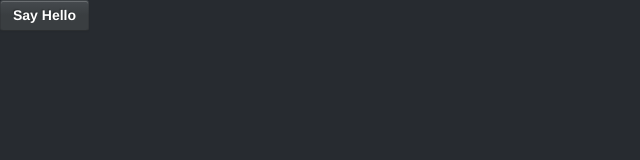
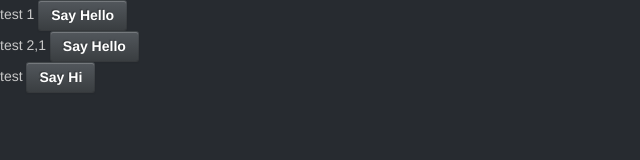
Before and after one commit to moonrise/angsb, a website: page joe-eames-fundamentals/app/DirectiveController.html in a window 1280 px wide. Shown: the whole page, without its empty margins (0-640 px from the left). Drawn offline with Linux system fonts and the light colour scheme.

Commit message:
directive controller sharing

```diff
--- a/joe-eames-fundamentals/app/DirectiveController.html
+++ b/joe-eames-fundamentals/app/DirectiveController.html
@@ -8,8 +8,17 @@
 </head>
 
 <body>
-    <!--<greetings/>-->
-    <greetings ctrl="greetings"/>
+    <div>test 1
+        <greetings add1/>
+    </div>
+
+    <div>test 2,1
+        <greetings add2 add1/>
+    </div>
+
+    <div>test
+        <greetings2 ctrl="greetings" addx/>
+    </div>
 
     <script src="./lib/jquery.min.js"></script>
     <script src="./lib/underscore-1.4.4.min.js"></script>
--- a/joe-eames-fundamentals/app/js/directives/greetings.js
+++ b/joe-eames-fundamentals/app/js/directives/greetings.js
@@ -1,27 +1,80 @@
 'use strict';
+
+eventsApp.controller('greetings', function($scope) {
+    var stuff = [];
+
+    $scope.sayHi = function() {
+        //window.alert("Hello");
+        alert(stuff.join());
+    };
+
+    this.add = function(add) {
+        stuff.push(add);
+    };
+
+    this.add("hi");
+});
 
 eventsApp.directive("greetings", function () {
     return {
         restrict: 'E',
         replace: true,
         template: "<button class='btn' ng-click='sayHello()'>Say Hello</button>",
-        /*
+        scope: {},
         controller: function($scope) {
+            var stuff = [];
+
             $scope.sayHello = function() {
                 //window.alert("Hello");
-                alert("Hello");
+                alert(stuff.join());
+            };
+
+            $scope.add = function(add) {
+                stuff.push(add);
+            };
+
+            $scope.add("hello");
+
+            this.add = function(add) {
+                $scope.add(add);
             }
         },
-        */
         //controller: 'greetings',
-        controller: '@',
-        name: 'ctrl'        // controller name attribute to be specified in the directive
+        //controller: '@',
+        //name: 'ctrl'        // controller name attribute to be specified in the directive
     };
-});
-
-eventsApp.controller('greetings', function($scope) {
-    $scope.sayHello = function() {
-        //window.alert("Hello");
-        alert("Hello3");
+}).directive("add1", function() {
+    return {
+        restrict: 'A',
+        require: 'greetings',
+        link: function(scope, element, attrs, controller) {
+            controller.add("1");
+        }
+    }
+}).directive("add2", function() {
+    return {
+        restrict: 'A',
+        require: 'greetings',
+        link: function(scope, element, attrs, controller) {
+            controller.add("2");
+        }
+    }
+}).directive("greetings2", function() {
+    return {
+        restrict: 'E',
+        replace: true,
+        template: "<button class='btn' ng-click='sayHi()'>Say Hi</button>",
+        scope: {},
+        controller: 'greetings'
+        //controller: '@',      // this construct won't work with controller sharing
+        //name: 'ctrl'
+    }
+}).directive("addx", function() {
+    return {
+        restrict: 'A',
+        require: 'greetings2',
+        link: function(scope, element, attrs, controller) {
+            controller.add("x");
+        }
     }
 });
```
